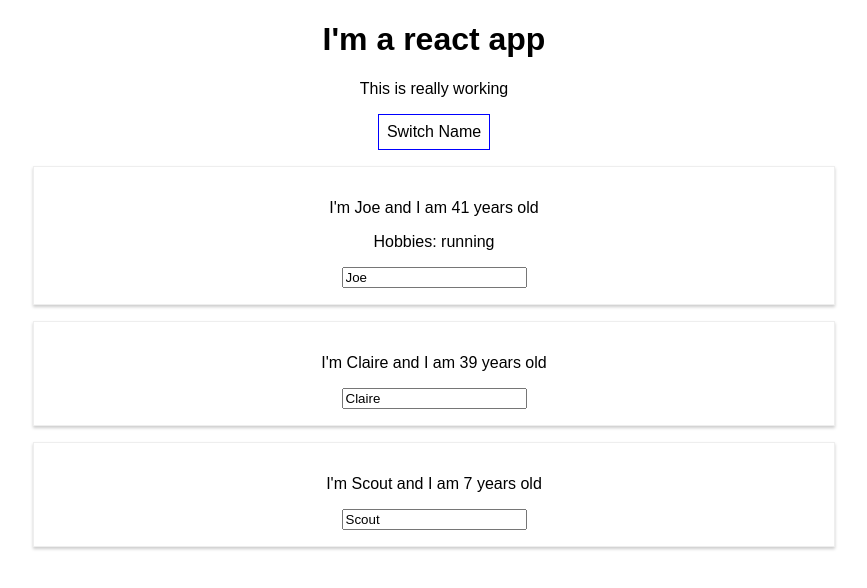
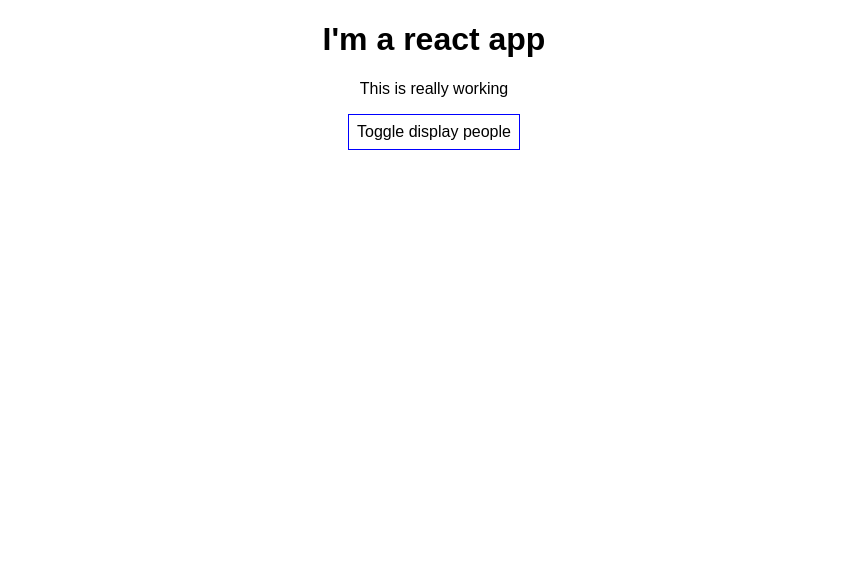
Before and after one commit to JalfreziJoe/First_React_App, a React (Create React App) app: page / in a window 1280 px wide. Shown: the top 588 px of the page, without its empty margins (206-1073 px from the left). Built offline with nearby package versions, Linux system fonts and the light colour scheme.

Commit message:
toggle components

```diff
--- a/src/App.js
+++ b/src/App.js
@@ -8,7 +8,8 @@ class App extends Component {
       { name: 'Joe', age:41},
       { name: 'Claire', age:39},
       { name: 'Scout', age:7}
-    ]
+    ],
+    showPeople: false
   };
 
   switchNameHandler = (newName) => {
@@ -29,6 +30,11 @@ class App extends Component {
     ] });
   }
 
+  togglePersonsHandler = () => {
+    const isShowing = this.state.showPeople;
+    this.setState({showPeople: !isShowing});
+  }
+
   render() {
     const css = {
       backgroundColor: 'white',
@@ -44,7 +50,9 @@ class App extends Component {
         <p>This is really working</p>
         <button
           style={css}
-          onClick={() => this.switchNameHandler('Joseph')}>Switch Name</button>
+          onClick={this.togglePersonsHandler}>Toggle display people</button>
+        { this.state.showPeople ?
+          <div>
             <Person
             name={this.state.persons[0].name}
             age={this.state.persons[0].age}>
@@ -57,6 +65,8 @@ class App extends Component {
             click={this.switchNameHandler.bind(this, 'Joe!')}
             name={this.state.persons[2].name}
             age={this.state.persons[2].age}/>
+          </div> : null
+        }
       </div>
     );
     //return React.createElement('div', null, React.createElement('h1', {className: 'App'}, 'does this work'));
```
Lines whose indentation alone changed are shown as unchanged.
